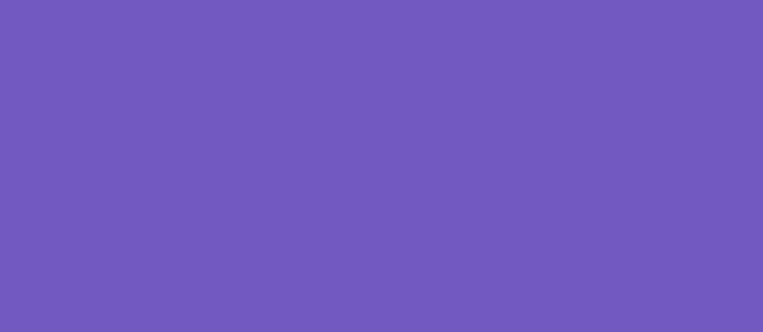
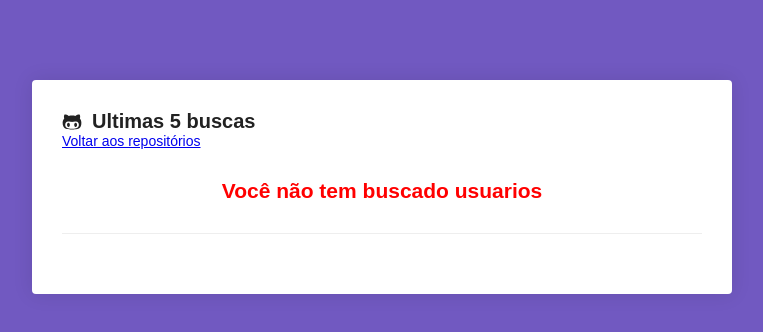
Before and after one commit to MariaLisboa1/github, a React (Create React App) app: page /latestSearches in a window 1280 px wide. Shown: the top 332 px of the page, without its empty margins (258-1021 px from the left). Built offline with nearby package versions, Linux system fonts and the light colour scheme; the HTML template or start-up script is replaced by a standard one.

Commit message:
create page latest searches

```diff
--- a/public/index.html
+++ b/public/index.html
@@ -2,12 +2,13 @@
 <html lang="en">
   <head>
     <meta charset="utf-8" />
+    <link rel="icon" href="%PUBLIC_URL%/ico.png" />
     <meta name="viewport" content="width=device-width, initial-scale=1" />
     <meta name="theme-color" content="#3A3A3A" />
     <meta
       name="description"
       content="Web site created using create-react-app"
-    />
+      />
     <title>Github</title>
   </head>
   <body>
--- /dev/null
+++ b/src/pages/LatestSearches/index.js
@@ -0,0 +1,68 @@
+import React, { Component } from 'react';
+import { FaGithubAlt } from 'react-icons/fa';
+import { Link } from 'react-router-dom';
+import Container from '../../Components/Container';
+
+import { UsersList, ErrorMessage, Owner } from './styles';
+
+export default class LatestSearches extends Component {
+  state = {
+    owner: {},
+    users: [],
+    loading: false,
+    notFoundUser: false,
+    visibleButtons: false,
+    fillOutForm: false,
+    messageErroForm: '',
+  };
+
+  componentDidMount() {
+    // ASSIM QUE CARREGA
+    const users = localStorage.getItem('users');
+    if (users) {
+      if (users.length > 0) {
+        this.setState({ users: JSON.parse(users) });
+        return;
+      }
+      this.setState({ users: [JSON.parse(users)] });
+    }
+
+    this.setState({
+      messageErroForm: 'Você não tem buscado usuarios',
+    });
+
+    console.log(users);
+  }
+
+  render() {
+    const { messageErroForm, users } = this.state;
+
+    return (
+      <Container>
+        <h1>
+          <FaGithubAlt />
+          Ultimas 5 buscas
+        </h1>
+        <Link to="/">Voltar aos repositórios</Link>
+
+        <ErrorMessage>
+          <h2>{messageErroForm}</h2>
+        </ErrorMessage>
+
+        <UsersList>
+          {users.map((user) => (
+            <li key={String(user.login)}>
+              <img src={user.avatar_url} alt={user.login} />
+              <div>
+                <strong>
+                  <a href={user.html_url}>{user.login}</a>
+                </strong>
+                {/* <p>{user.description}</p> */}
+              </div>
+            </li>
+          ))}
+        </UsersList>
+      </Container>
+    );
+  }
+}
--- /dev/null
+++ b/src/pages/LatestSearches/styles.js
@@ -0,0 +1,93 @@
+import styled from 'styled-components';
+
+export const UsersList = styled.ul`
+  padding-top: 30px;
+  margin-top: 30px;
+  border-top: 1px solid #eee;
+  list-style: none;
+
+  li {
+    display: flex;
+    padding: 15px 10px;
+    border: 1px solid #eee;
+    border-radius: 4px;
+
+    & + li {
+      margin-top: 10px;
+    }
+
+    img {
+      width: 36px;
+      height: 36px;
+      border-radius: 50%;
+      border: 2px solid #eee;
+    }
+
+    div {
+      flex: 1;
+      margin-left: 15px;
+
+      strong {
+        font-size: 16px;
+
+        a {
+          text-decoration: none;
+          color: #333;
+
+          &:hover {
+            color: #7159c1;
+          }
+        }
+
+        span {
+          background: #eee;
+          color: #333;
+          border-radius: 2px;
+          font-size: 12px;
+          font-weight: 600;
+          height: 20px;
+          padding: 3px 4px;
+          margin-left: 10px;
+        }
+      }
+    }
+  }
+`;
+
+export const ErrorMessage = styled.div`
+  color: red;
+  text-align: center;
+  padding-top: 30px;
+`;
+
+export const Owner = styled.header`
+  display: flex;
+  flex-direction: column;
+  align-items: center;
+
+  a {
+    color: #7159c1;
+    font-size: 16px;
+    text-decoration: none;
+  }
+
+  img {
+    width: 120px;
+    border-radius: 50%;
+    margin-top: 20px;
+  }
+
+  h1 {
+    font-size: 24px;
+    margin-top: 10px;
+  }
+
+  p {
+    margin-top: 5px;
+    font-size: 14px;
+    color: #666;
+    line-height: 1.4;
+    text-align: center;
+    max-width: 400px;
+  }
+`;
--- a/src/pages/Main/index.js
+++ b/src/pages/Main/index.js
@@ -14,13 +14,14 @@ import {
   Button,
   RepositoryList,
   ErrorMessage,
+  ButtonLink,
 } from './styles';
 
 export default class Main extends Component {
   state = {
-    searchUser: '',
     owner: {},
     repositories: [],
+    users: [],
     loading: false,
     notFoundUser: false,
     visibleButtons: false,
@@ -29,17 +30,10 @@ export default class Main extends Component {
   };
 
   componentDidMount() {
-    // const repositories = localStorage.getItem('repositories');
-    // if (repositories) {
-    //   this.setState({ repositories: JSON.parse(repositories) });
-    // }
+    const users = localStorage.getItem('users');
+    if (users) {
+      this.setState({ users: JSON.parse(users) });
     }
-
-  componentDidUpdate(_, prevState) {
-    // const { repositories } = this.state;
-    // if (prevState.repositories !== repositories) {
-    //   localStorage.setItem('repositories', JSON.stringify(repositories));
-    // }
   }
 
   order = (option) => {
@@ -58,7 +52,7 @@ export default class Main extends Component {
     repositories.sort(startingOrder.bind(this));
 
     this.setState({
-      repositories: repositories,
+      repositories,
     });
   };
 
@@ -73,34 +67,51 @@ export default class Main extends Component {
       this.setState({ loading: true });
 
       const { searchUser } = this.state;
-
-      if (searchUser) {
       const response = await api.get(`/users/${searchUser}/repos`);
-
+      if (response) {
         this.setState({
           repositories: response.data,
           owner: response.data[0].owner,
           loading: false,
           visibleButtons: true,
+          notFoundUser: false,
+          fillOutForm: false,
+          messageErroForm: '',
         });
 
         this.order('descendingOrder');
-      } else {
+        this.saveUserStorage();
+
+        return;
+      }
+      this.sendMessageErro('Preencha um usuário');
+    } catch (error) {
+      this.sendMessageErro('Usuário não encontrado');
+    }
+  };
+
+  sendMessageErro = (messageErroForm) => {
     this.setState({
       loading: false,
       notFoundUser: true,
       fillOutForm: true,
-          messageErroForm: 'Preencha um usuário',
+      messageErroForm,
     });
-      }
-    } catch (error) {
+  };
+
+  saveUserStorage = () => {
+    const { owner, users } = this.state;
+
+    const hasUser = users.find((user) => user.login === owner.login);
+
+    if (hasUser || users.length > 4) return;
+
     this.setState({
-        loading: false,
-        notFoundUser: true,
-        fillOutForm: true,
-        messageErroForm: 'Usuário não encontrado',
+      users: [...users, owner],
     });
-    }
+
+    const useStorage = this.state.users;
+    localStorage.setItem('users', JSON.stringify(useStorage));
   };
 
   render() {
@@ -142,8 +153,12 @@ export default class Main extends Component {
           </SubmitButton>
         </Form>
 
+        <ButtonLink>
+          <Link to="/latestSearches">Ir para os 5 mais buscados</Link>
+        </ButtonLink>
+
         <ErrorMessage>
-          <p>{messageErroForm}</p>
+          {notFoundUser || fillOutForm ? <p>{messageErroForm}</p> : ''}
         </ErrorMessage>
 
         <Owner>
--- a/src/pages/Main/styles.js
+++ b/src/pages/Main/styles.js
@@ -169,3 +169,9 @@ export const ErrorMessage = styled.div`
   color: red;
   text-align: center;
 `;
+
+export const ButtonLink = styled.div`
+  margin-top: 10px;
+
+  text-align: center;
+`;
--- a/src/routes.js
+++ b/src/routes.js
@@ -2,12 +2,14 @@ import React from 'react';
 import { BrowserRouter, Switch, Route } from 'react-router-dom';
 
 import Main from './pages/Main';
+import LatestSearches from './pages/LatestSearches';
 
 export default function Routes() {
   return (
     <BrowserRouter>
       <Switch>
         <Route path="/" exact component={Main} />
+        <Route path="/latestSearches" exact component={LatestSearches} />
       </Switch>
     </BrowserRouter>
   );
```
Also changed, not shown: public/ico.png (added). Lines whose indentation alone changed are shown as unchanged.
